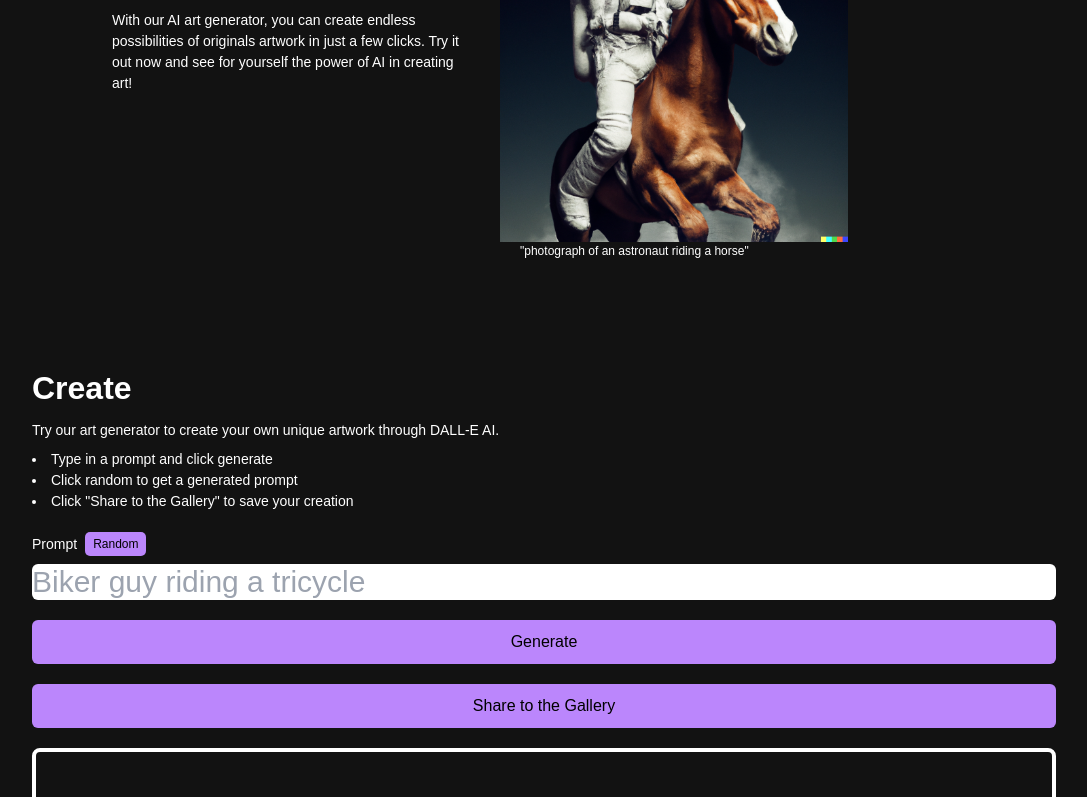
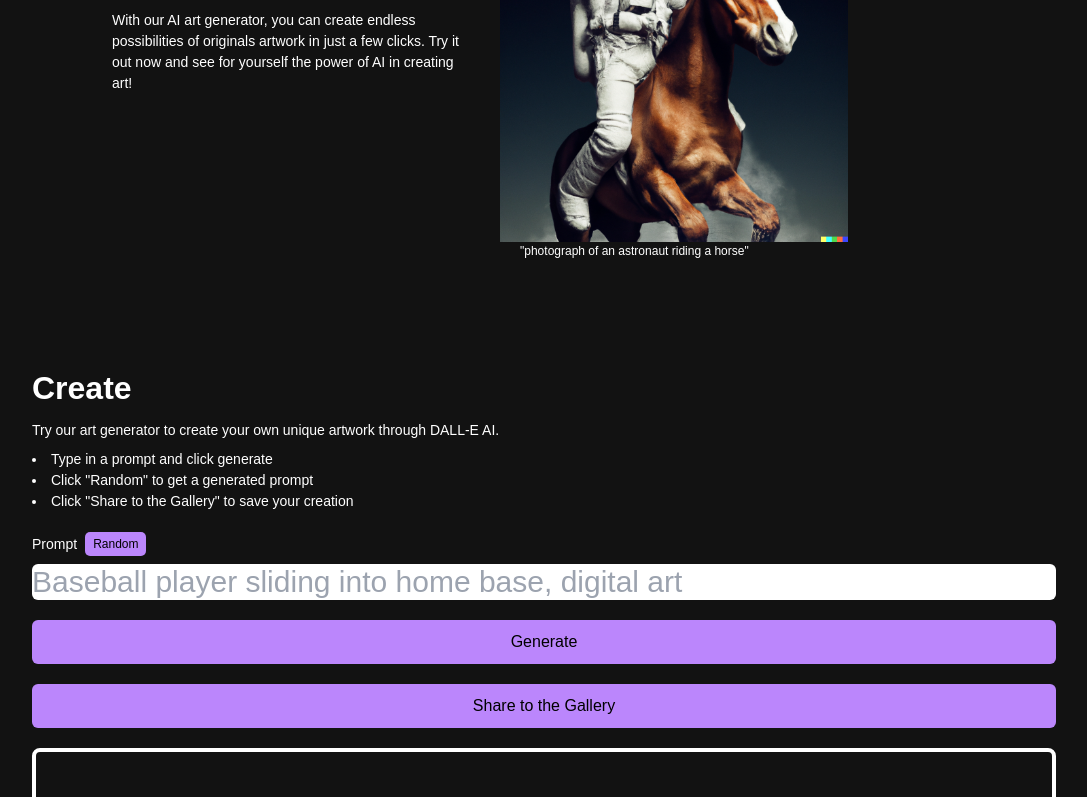
Before and after one commit to coreyneuberger/DigitalOasis, a React (Vite) app in the folder client/: page / in a window 1280 px wide. Shown: the part 362-1159 px from the top of the page, without its empty margins (96-1183 px from the left). Built offline with nearby package versions, Linux system fonts and the light colour scheme.

Commit message:
updated prompt placeholder

```diff
--- a/client/src/page/Home.jsx
+++ b/client/src/page/Home.jsx
@@ -95,7 +95,7 @@ const Home = () => {
                             <p className="mt-2 text-onbackground text-[14px] max-w-[500px]">Try our art generator to create your own unique artwork through DALL-E AI.</p>
                             <ul className='text-onbackground text-[14px] mt-2 list-disc list-inside'>
                                 <li>Type in a prompt and click generate</li>
-                                <li>Click random to get a generated prompt</li>
+                                <li>Click "Random" to get a generated prompt</li>
                                 <li className='mb-5'>Click "Share to the Gallery" to save your creation</li>
                             </ul>
                         </div>
@@ -109,7 +109,7 @@ const Home = () => {
                             LabelName="Prompt"
                             type="text"
                             name="prompt"
-                            placeholder="Biker guy riding a tricycle"
+                            placeholder="Baseball player sliding into home base, digital art"
                             value={form.prompt}
                             handleChange={handleChange}
                             randomPrompt
```
